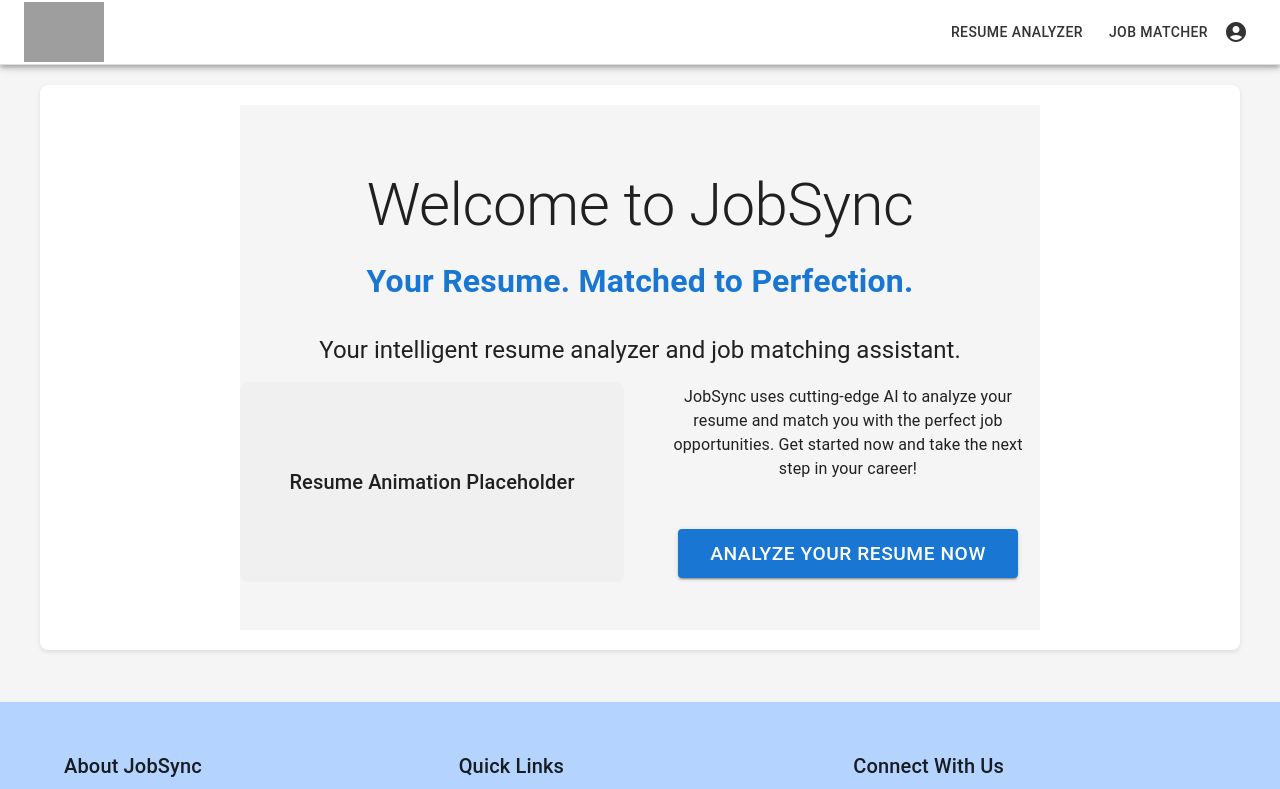
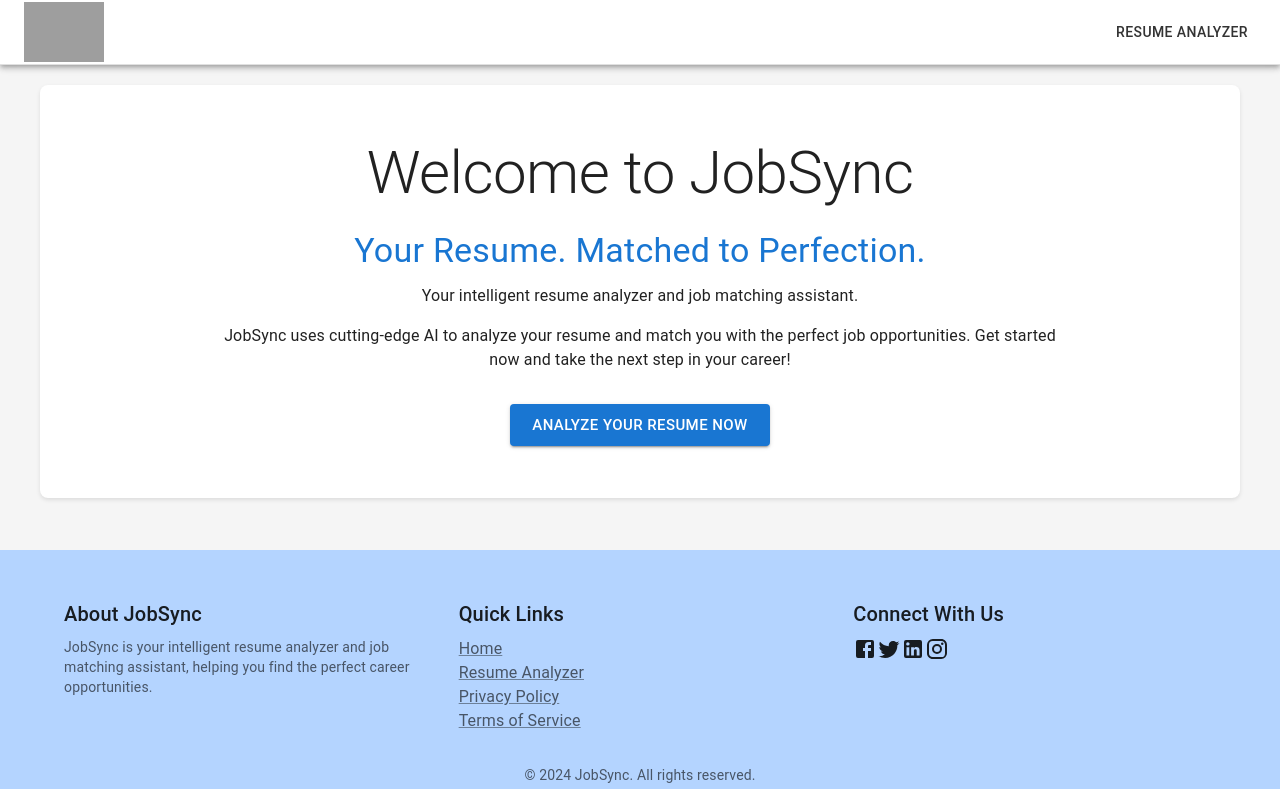
Before and after one commit to Notsnpr/fdh, a React (Create React App) app: page / in a window 1280 px wide. Shown: the top 789 px of the page. Built offline with nearby package versions, Linux system fonts and the light colour scheme; no server answers; grey boxes are pictures that could not be loaded.

Commit message:
removed thing we didnt finish

```diff
--- a/src/App.js
+++ b/src/App.js
@@ -1,18 +1,10 @@
-import React, { useState } from 'react';
+import React from 'react';
 import { BrowserRouter as Router, Route, Routes, Link } from 'react-router-dom';
-import { AppBar, Toolbar, Typography, Container, Button, IconButton, Menu, MenuItem, ThemeProvider, createTheme, CssBaseline } from '@mui/material';
-import { AccountCircle, Menu as MenuIcon } from '@mui/icons-material';
+import { AppBar, Toolbar, Typography, Container, Button, ThemeProvider, createTheme, CssBaseline } from '@mui/material';
 import ResumeAnalyzer from './Components/ResumeAnalyzer';
 import ResumeAnalysisPage from './Components/ResumeAnalysisPage';
-import JobMatcher from './Components/JobMatcher';
-import LoginDialog from './Components/LoginDialog';
-import CreateAccountDialog from './Components/CreateAccountDialog';
-import ForgotPasswordDialog from './Components/ForgotPasswordDialog';
-import SettingsPage from './Components/SettingsPage';
 import Footer from './Components/Footer';
 import HomePage from './Components/Home';
-import firebase from './firebase.config.js';
-//import { db, auth } from './firebase.js';
 import './App.css';
 
 const theme = createTheme({
@@ -30,53 +22,6 @@ const theme = createTheme({
 });
 
 export default function App() {
-  const [loginOpen, setLoginOpen] = useState(false);
-  const [createAccountOpen, setCreateAccountOpen] = useState(false);
-  const [forgotPasswordOpen, setForgotPasswordOpen] = useState(false);
-  const [isLoggedIn, setIsLoggedIn] = useState(false);
-  const [anchorEl, setAnchorEl] = useState(null);
-  const [mobileMenuAnchorEl, setMobileMenuAnchorEl] = useState(null);
-
-  const handleLoginOpen = () => {
-    setLoginOpen(true);
-    setCreateAccountOpen(false);
-    setForgotPasswordOpen(false);
-  };
-  const handleLoginClose = () => setLoginOpen(false);
-  const handleCreateAccountOpen = () => {
-    setCreateAccountOpen(true);
-    setLoginOpen(false);
-    setForgotPasswordOpen(false);
-  };
-  const handleCreateAccountClose = () => setCreateAccountOpen(false);
-  const handleForgotPasswordOpen = () => {
-    setForgotPasswordOpen(true);
-    setLoginOpen(false);
-    setCreateAccountOpen(false);
-  };
-  const handleForgotPasswordClose = () => setForgotPasswordOpen(false);
-
-  const handleLoginSuccess = () => {
-    setIsLoggedIn(true);
-    setLoginOpen(false);
-  };
-
-  const handleCreateAccountSuccess = () => {
-    setIsLoggedIn(true);
-    setCreateAccountOpen(false);
-  };
-
-  const handleMenuOpen = (event) => setAnchorEl(event.currentTarget);
-  const handleMenuClose = () => setAnchorEl(null);
-  const handleMobileMenuOpen = (event) => setMobileMenuAnchorEl(event.currentTarget);
-  const handleMobileMenuClose = () => setMobileMenuAnchorEl(null);
-
-  const handleLogout = () => {
-    setIsLoggedIn(false);
-    setAnchorEl(null);
-    setMobileMenuAnchorEl(null);
-  };
-
   return (
     <ThemeProvider theme={theme}>
       <CssBaseline />
@@ -89,85 +34,17 @@ export default function App() {
               </Link>
               <Typography variant="h6" component="div" className="app-title">
               </Typography>
-              <nav className="nav-links desktop-nav">
+              <nav className="nav-links">
                 <Button color="inherit" component={Link} to="/resume-analyzer">Resume Analyzer</Button>
-                <Button color="inherit" component={Link} to="/job-matcher">Job Matcher</Button>
               </nav>
-              <IconButton
-                color="inherit"
-                aria-label="menu"
-                onClick={handleMobileMenuOpen}
-                className="mobile-menu-button"
-              >
-                <MenuIcon />
-              </IconButton>
-              {isLoggedIn ? (
-                <>
-                  <IconButton
-                    color="inherit"
-                    onClick={handleMenuOpen}
-                    style={{ color: 'green' }}
-                  >
-                    <AccountCircle />
-                  </IconButton>
-                  <Menu
-                    anchorEl={anchorEl}
-                    open={Boolean(anchorEl)}
-                    onClose={handleMenuClose}
-                  >
-                    <MenuItem component={Link} to="/settings" onClick={handleMenuClose}>Settings</MenuItem>
-                    <MenuItem onClick={handleLogout}>Logout</MenuItem>
-                  </Menu>
-                </>
-              ) : (
-                <IconButton
-                  color="inherit"
-                  onClick={handleLoginOpen}
-                  style={{ color: 'inherit' }}
-                >
-                  <AccountCircle />
-                </IconButton>
-              )}
             </Toolbar>
           </AppBar>
-
-          <Menu
-            anchorEl={mobileMenuAnchorEl}
-            open={Boolean(mobileMenuAnchorEl)}
-            onClose={handleMobileMenuClose}
-            className="mobile-menu"
-          >
-            <MenuItem component={Link} to="/resume-analyzer" onClick={handleMobileMenuClose}>Resume Analyzer</MenuItem>
-            <MenuItem component={Link} to="/job-matcher" onClick={handleMobileMenuClose}>Job Matcher</MenuItem>
-          </Menu>
-
-          <LoginDialog
-            open={loginOpen}
-            onClose={handleLoginClose}
-            onLoginSuccess={handleLoginSuccess}
-            onCreateAccount={handleCreateAccountOpen}
-            onForgotPassword={handleForgotPasswordOpen}
-          />
-
-          <CreateAccountDialog
-            open={createAccountOpen}
-            onClose={handleCreateAccountClose}
-            onCreateSuccess={handleCreateAccountSuccess}
-          />
-
-          <ForgotPasswordDialog
-            open={forgotPasswordOpen}
-            onClose={handleForgotPasswordClose}
-            onBackToLogin={handleLoginOpen}
-          />
 
           <Container maxWidth="lg" className="main-content">
             <Routes>
               <Route path="/" element={<HomePage />} />
               <Route path="/resume-analyzer" element={<ResumeAnalyzer />} />
               <Route path="/resume-analysis" element={<ResumeAnalysisPage />} />
-              <Route path="/job-matcher" element={<JobMatcher />} />
-              <Route path="/settings" element={<SettingsPage />} />
             </Routes>
           </Container>
 
--- a/src/Components/Footer.jsx
+++ b/src/Components/Footer.jsx
@@ -22,7 +22,6 @@ const Footer = () => {
             </Typography>
             <Link href="/" color="textSecondary" display="block">Home</Link>
             <Link href="/resume-analyzer" color="textSecondary" display="block">Resume Analyzer</Link>
-            <Link href="/job-matcher" color="textSecondary" display="block">Job Matcher</Link>
             <Link href="#" color="textSecondary" display="block">Privacy Policy</Link>
             <Link href="#" color="textSecondary" display="block">Terms of Service</Link>
           </Grid>
--- a/src/Components/Home.jsx
+++ b/src/Components/Home.jsx
@@ -1,67 +1,34 @@
 import React from 'react';
-import { Typography, Button, Grid, Box } from '@mui/material';
-import { styled } from '@mui/system';
+import { Typography, Button, Container, Box } from '@mui/material';
 import { Link } from 'react-router-dom';
-import ResumeAnimation from './ResumeAnimation';
 
-const HeroSection = styled(Box)(({ theme }) => ({
-  backgroundColor: theme.palette.background.default,
-  padding: theme.spacing(8, 0, 6),
-}));
-
-const HeroContent = styled(Box)(({ theme }) => ({
-  maxWidth: '800px',
-  margin: '0 auto',
-  textAlign: 'center',
-}));
-
-const Slogan = styled(Typography)(({ theme }) => ({
-  marginBottom: theme.spacing(4),
-  fontSize: '2rem',
-  fontWeight: 'bold',
-  color: theme.palette.primary.main,
-}));
-
-const CTAButton = styled(Button)(({ theme }) => ({
-  marginTop: theme.spacing(4),
-  padding: theme.spacing(1, 4),
-  fontSize: '1.2rem',
-}));
-
-export default function Home() {
+export default function HomePage() {
   return (
-    <HeroSection>
-      <HeroContent>
+    <Container maxWidth="md">
+      <Box sx={{ my: 4, textAlign: 'center' }}>
         <Typography variant="h2" component="h1" gutterBottom>
           Welcome to JobSync
         </Typography>
-        <Slogan variant="h4" component="h2">
+        <Typography variant="h4" component="h2" color="primary" gutterBottom>
           Your Resume. Matched to Perfection.
-        </Slogan>
-        <Typography variant="h5" component="h3" paragraph>
+        </Typography>
+        <Typography variant="body1" paragraph>
           Your intelligent resume analyzer and job matching assistant.
         </Typography>
-        <Grid container spacing={4} justifyContent="center" alignItems="center">
-          <Grid item xs={12} md={6}>
-            <ResumeAnimation />
-          </Grid>
-          <Grid item xs={12} md={6}>
         <Typography variant="body1" paragraph>
-              JobSync uses cutting-edge AI to analyze your resume and match you with the perfect job opportunities.
-              Get started now and take the next step in your career!
+          JobSync uses cutting-edge AI to analyze your resume and match you with the perfect job opportunities. Get started now and take the next step in your career!
         </Typography>
-            <CTAButton
+        <Button
+          component={Link}
+          to="/resume-analyzer"
           variant="contained"
           color="primary"
           size="large"
-              component={Link}
-              to="/resume-analyzer"
+          sx={{ mt: 2 }}
         >
-              Analyze Your Resume Now
-            </CTAButton>
-          </Grid>
-        </Grid>
-      </HeroContent>
-    </HeroSection>
+          ANALYZE YOUR RESUME NOW
+        </Button>
+      </Box>
+    </Container>
   );
 }
```
Lines whose indentation alone changed are shown as unchanged.
